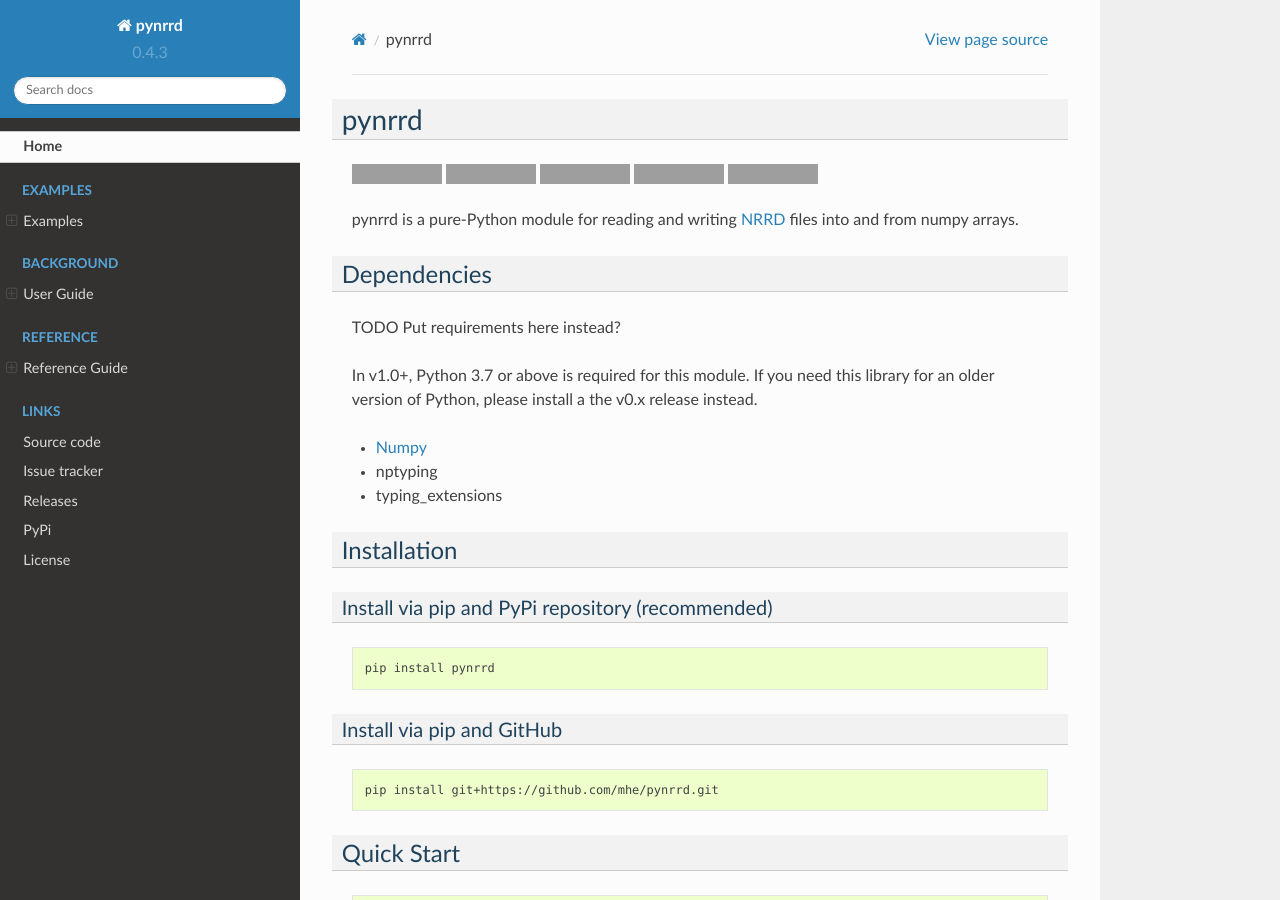
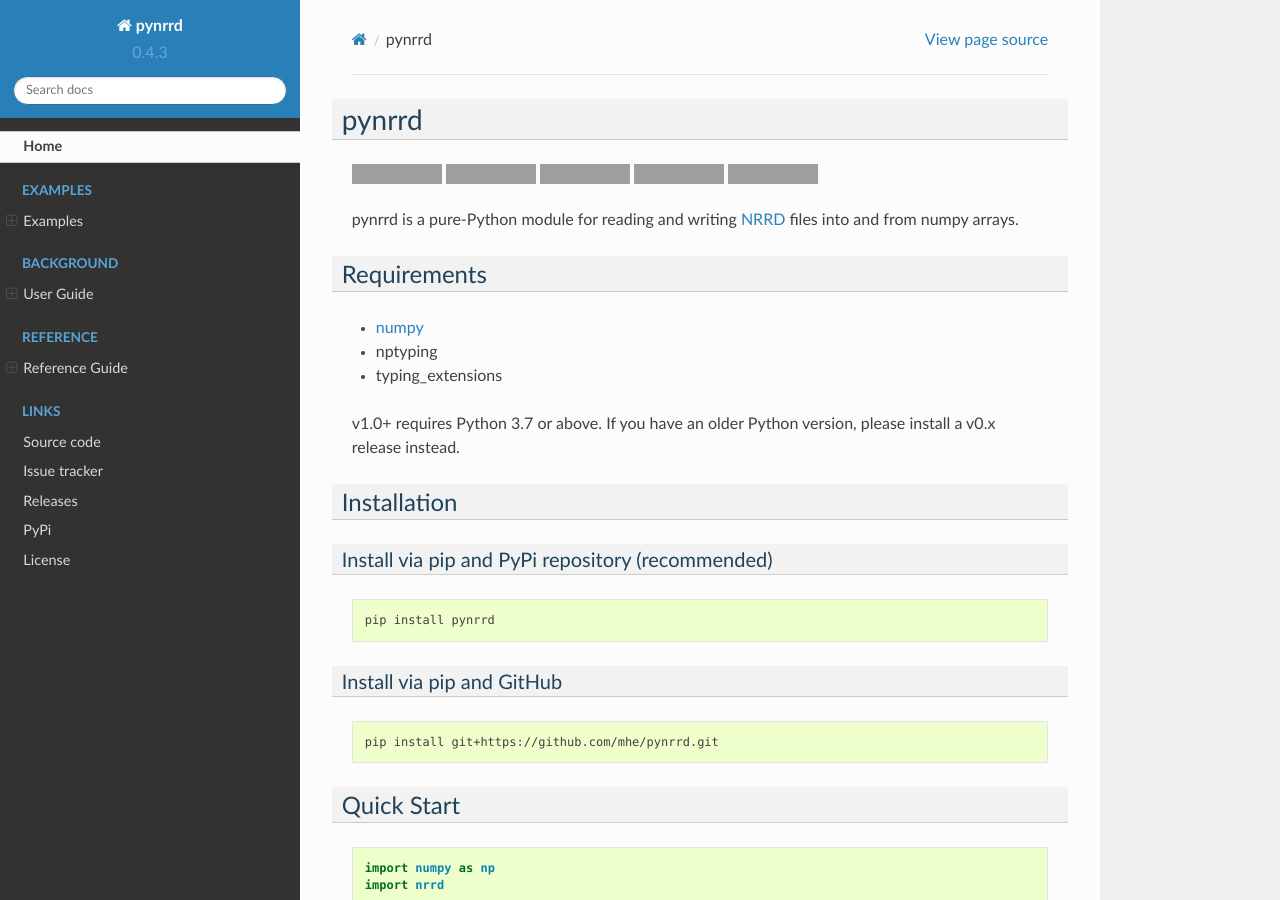
Before and after one commit to mhe/pynrrd, a Sphinx documentation site: the page built from docs/source/index.rst, in a window 1280 px wide and 900 px high. Built offline with Sphinx 7.4.7 and the Read the Docs theme 2.0.0, drawn with Linux system fonts in a browser that asks for light colours; grey boxes are pictures that could not be loaded.

Commit message:
Reword index

```diff
--- a/docs/source/index.rst
+++ b/docs/source/index.rst
@@ -23,16 +23,14 @@
 pynrrd is a pure-Python module for reading and writing `NRRD <http://teem.sourceforge.net/nrrd/>`_ files into and
 from numpy arrays.
 
-Dependencies
+Requirements
 ------------
 
-TODO Put requirements here instead?
-
-In v1.0+, Python 3.7 or above is required for this module. If you need this library for an older version of Python, please install a the v0.x release instead.
-
-* `Numpy <https://numpy.org/>`_
+* `numpy <https://numpy.org/>`_
 * nptyping
 * typing_extensions
+
+v1.0+ requires Python 3.7 or above. If you have an older Python version, please install a v0.x release instead.
 
 Installation
 ------------
```
